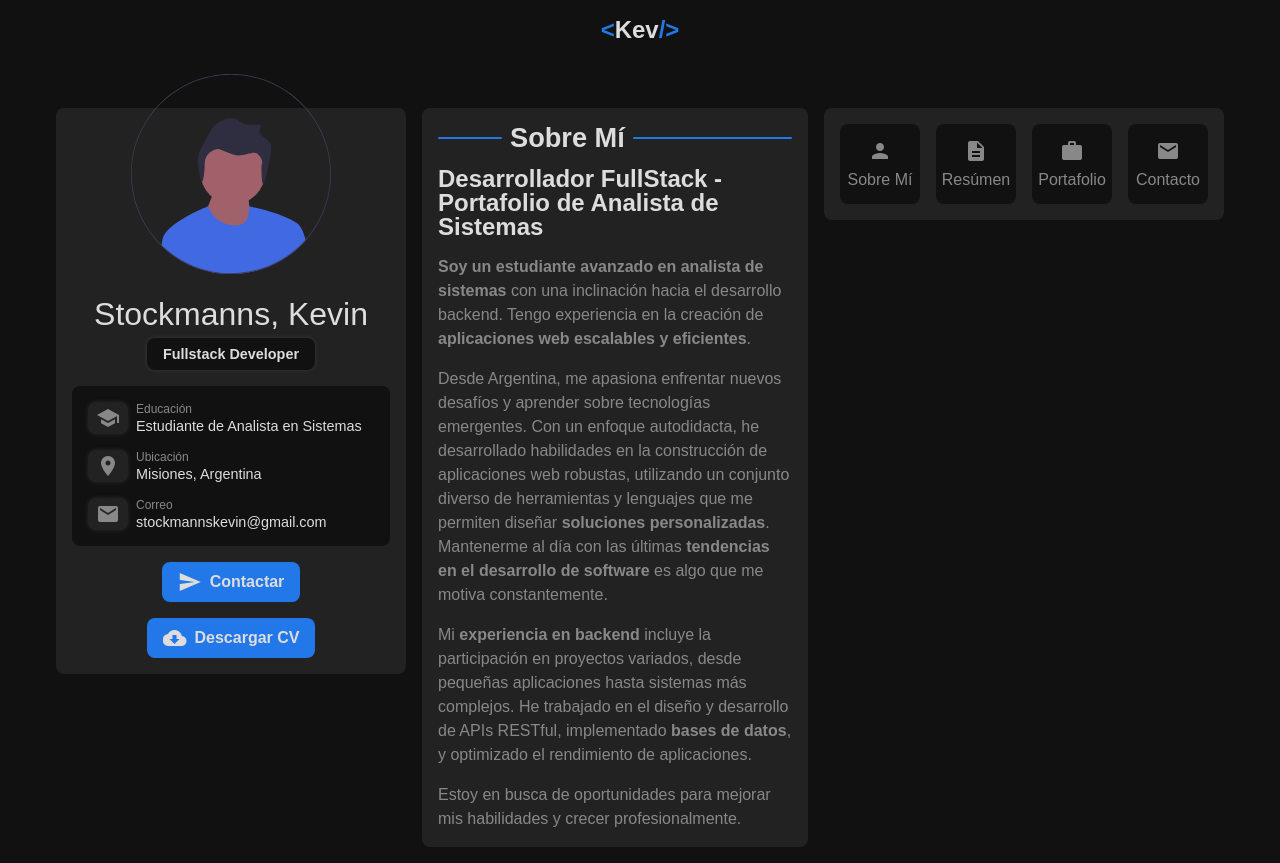
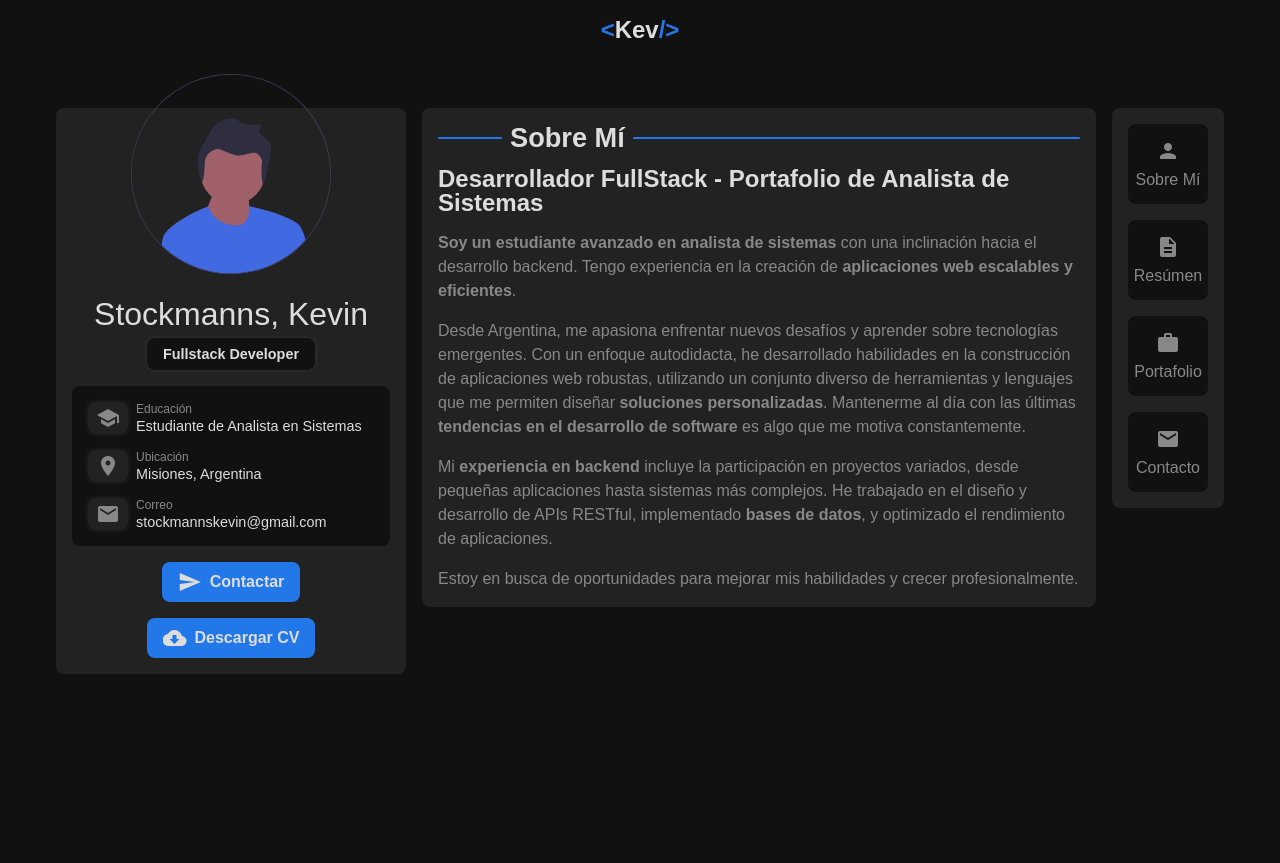
Before and after one commit to KevinStockmanns/Portfolio, an Angular app: page /about in a window 1280 px wide. After the commit the page ends 800 px from the top, so only its background shows below. Built offline with nearby package versions, Linux system fonts and the light colour scheme.

Commit message:
responsive styles

```diff
--- a/src/app/components/user-nav/user-nav.component.css
+++ b/src/app/components/user-nav/user-nav.component.css
@@ -34,8 +34,7 @@ nav{
 
 @media screen and (min-width:800px) {
     nav{
-        flex-direction: column;
-        justify-content: flex-start;
+        grid-template-columns: 80px;
         box-shadow: none;
         gap: 1rem;
     }
--- a/src/app/pages/project-page/project-page.component.css
+++ b/src/app/pages/project-page/project-page.component.css
@@ -36,9 +36,14 @@
     justify-self: start;
     display: grid;
     gap: .5rem;
-    padding: 1rem;
+    padding: 3rem 1rem 1rem;
     border-radius: var(--borderrMid);
     background-color: var(--bgCardColor);
+}
+@media screen and (min-width:450px) {
+    .header-text{
+        padding: 1rem;
+    }
 }
 .header status{
     top: 1rem;
```
